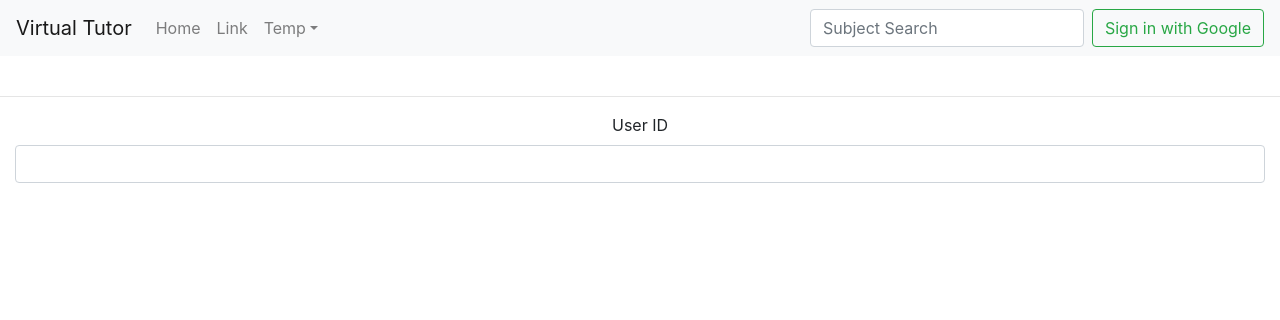
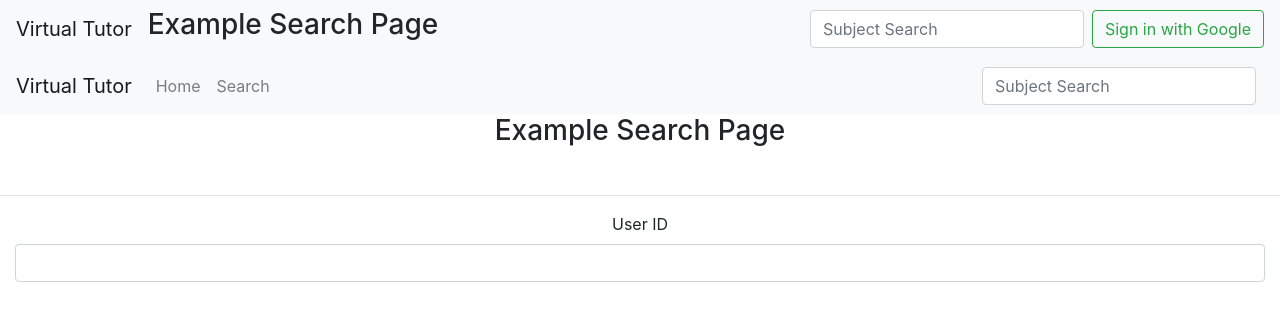
Before and after one commit to Erikpie/virtual-tutor, a React (Create React App) app in the folder my-app/: page /search in a window 1280 px wide. Shown: the top 320 px of the page. Built offline with nearby package versions, Linux system fonts and the light colour scheme; no server answers.

Commit message:
Navbar changes (new navbar component instead of everything in auth.js)

```diff
--- a/my-app/package.json
+++ b/my-app/package.json
@@ -8,9 +8,11 @@
     "@testing-library/user-event": "^12.6.0",
     "bootstrap": "^4.5.3",
     "firebase": "^8.2.1",
+    "hookrouter": "^1.2.5",
     "react": "^17.0.1",
     "react-bootstrap": "^1.4.0",
     "react-dom": "^17.0.1",
+    "react-router-dom": "^5.2.0",
     "react-scripts": "4.0.1",
     "web-vitals": "^0.2.4"
   },
--- a/my-app/src/App.js
+++ b/my-app/src/App.js
@@ -1,5 +1,8 @@
 import './App.css';
 import { useState } from 'react';
+import Navigation from './components/Navigation';
+import Search from './components/Search';
+import { BrowserRouter as Router, Switch, Route } from 'react-router-dom'
 
 import AuthHandler from './auth';
 import Profile from './profile';
@@ -14,13 +17,17 @@ function App() {
   const [user, setUser] = useState();
   const [profile, setProfile] = useState("");
 
-
   // Debugging code
   //useEffect(() => console.log(user), [user]);
 
   return (
+    <Router>
       <div className="App">
         <AuthHandler onChange={setUser} />
+        <Navigation />
+        <Switch>
+          <Route path="/search" component={Search} />
+        </Switch>
         <br/>
         <div className="container-fluid">
         {user ? <EditProfile user={user} /> : ""}
@@ -34,6 +41,7 @@ function App() {
           {profile ? <Profile user_id={profile} /> : ""}
         </div>
       </div>
+    </Router>
   );
 }
 
--- a/my-app/src/auth.js
+++ b/my-app/src/auth.js
@@ -1,6 +1,9 @@
 import { useEffect, useState } from 'react';
 import { auth, provider } from './firebase.js';
-import { Navbar, Form, NavDropdown, FormControl, Nav, Button } from 'react-bootstrap';
+import { Navbar, Form, FormControl, Nav, Button } from 'react-bootstrap';
+import Search from './components/Search';
+import { BrowserRouter as Router, Switch, Route } from 'react-router-dom'
+
 
 const AuthHandler = ({ onChange }) => {
 
@@ -10,21 +13,21 @@ const AuthHandler = ({ onChange }) => {
     // Update user after an authentication changes
     auth.onAuthStateChanged(user => setUser(user));
 
-    return (
+
+return (
         <Navbar bg="light" expand="lg">
             <Navbar.Brand href="#home">Virtual Tutor</Navbar.Brand>
             <Navbar.Toggle aria-controls="basic-navbar-nav" />
             <Navbar.Collapse id="basic-navbar-nav">
                 <Nav className="mr-auto">
-                    <Nav.Link href="#home">Home</Nav.Link>
-                    <Nav.Link href="#link">Link</Nav.Link>
-                    <NavDropdown title="Temp" id="basic-nav-dropdown">
-                        <NavDropdown.Item href="#action/3.1">Action</NavDropdown.Item>
-                        <NavDropdown.Item href="#action/3.2">Another action</NavDropdown.Item>
-                        <NavDropdown.Item href="#action/3.3">Something</NavDropdown.Item>
-                        <NavDropdown.Divider />
-                        <NavDropdown.Item href="#action/3.4">Separated link</NavDropdown.Item>
-                    </NavDropdown>
+                <Router>
+                <Switch>
+                    <div className="App">
+                        <Route path="/" />
+                        <Route path="/search" component={Search} />
+                    </div>
+                </Switch>
+                </Router>
                 </Nav>
                 <Form inline>
                     <FormControl type="text" placeholder="Subject Search" className="mr-sm-2" />                </Form>
--- /dev/null
+++ b/my-app/src/components/Navigation.js
@@ -0,0 +1,24 @@
+import React from 'react';
+import 'react-router-dom';
+import { Navbar, Form, FormControl, Nav } from 'react-bootstrap';
+
+function Navigation() {
+    return (
+        <Navbar bg="light" expand="lg">
+            <Navbar.Brand href="#home">Virtual Tutor</Navbar.Brand>
+            <Navbar.Toggle aria-controls="basic-navbar-nav" />
+            <Navbar.Collapse id="basic-navbar-nav">
+                <Nav className="mr-auto">
+                    <Nav.Link href="/">Home</Nav.Link>
+                    <Nav.Link href="/search">Search</Nav.Link>
+                </Nav>
+                <Form inline>
+                    <FormControl type="text" placeholder="Subject Search" className="mr-sm-2" />                </Form>
+                <Form inline>
+                </Form>
+            </Navbar.Collapse>
+        </Navbar>
+    );
+};
+
+export default Navigation;
--- /dev/null
+++ b/my-app/src/components/Search.js
@@ -0,0 +1,11 @@
+import React from 'react';
+
+
+function Search() {
+    return(
+        <div>
+            <h3>Example Search Page</h3>
+        </div>
+    );
+}
+export default Search;
```
Also changed, not shown: my-app/src/components/Navbar/index.js (deleted, +0 -23 lines), my-app/src/components/Navbar/NavbarElements.js (deleted), 1 other file (tests, documents, lock files or other folders). Lines whose indentation alone changed are shown as unchanged.
